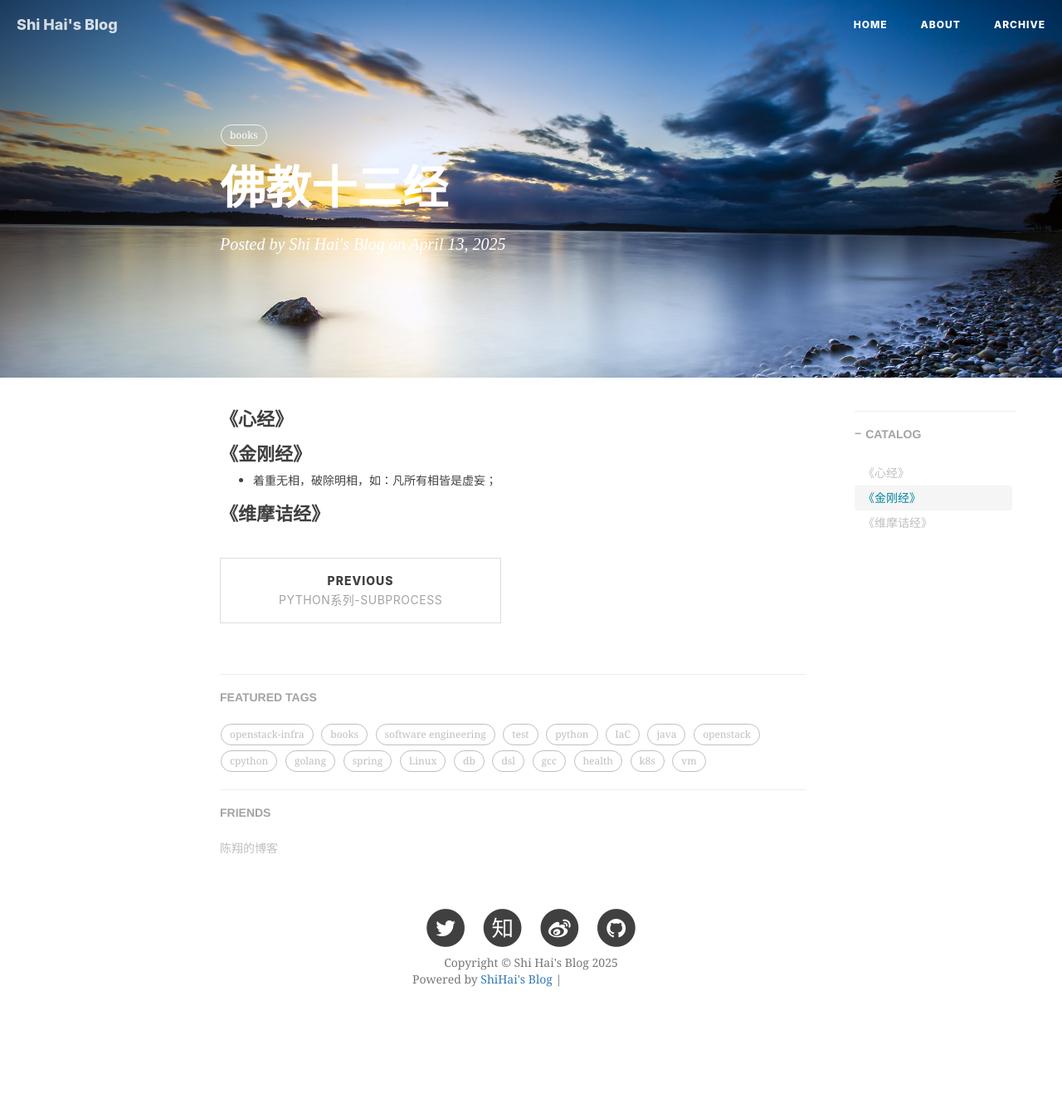
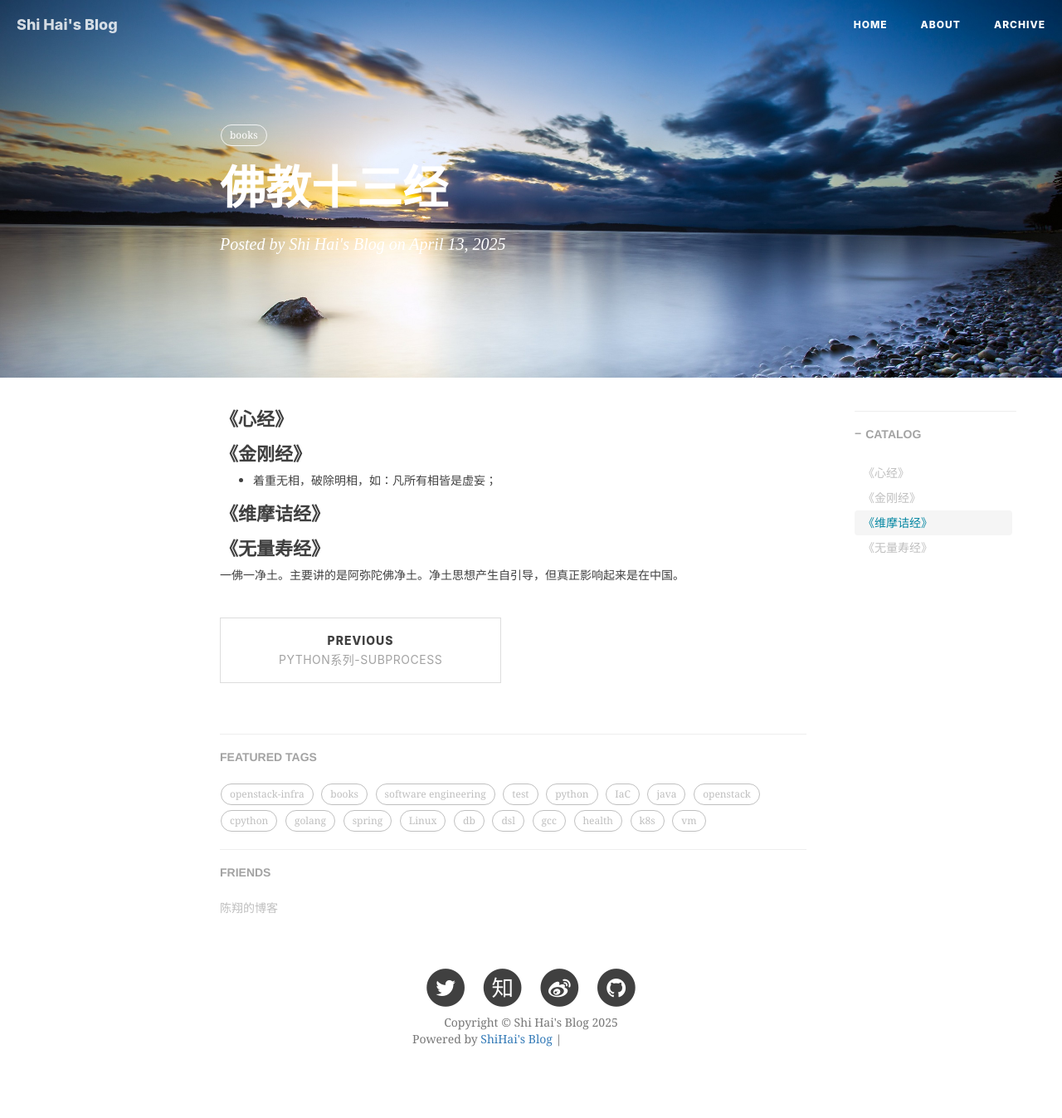
Before and after one commit to shihai1991/shihai1991.github.io, a Jekyll site: the page built from _posts/2025-04-13-佛教十三经.md, in a window 1280 px wide. Shown: the whole page at 83% size. Built offline with Jekyll 4.4.1, drawn with Linux system fonts in a browser that asks for light colours; nearby versions of some CDN libraries; comment, search, counter and statistics services are not loaded; before the commit the page ends 1275 px from its top, so only the background shows below that; grey boxes are pictures that could not be loaded.

Commit message:
Update 2025-04-13-佛教十三经.md

```diff
--- a/_posts/2025-04-13-佛教十三经.md
+++ b/_posts/2025-04-13-佛教十三经.md
@@ -14,3 +14,6 @@ time: '2025.04.13 21:23:00'
 - 着重无相，破除明相，如：凡所有相皆是虚妄；
 
 # 《维摩诘经》
+
+# 《无量寿经》
+一佛一净土。主要讲的是阿弥陀佛净土。净土思想产生自引导，但真正影响起来是在中国。
```
